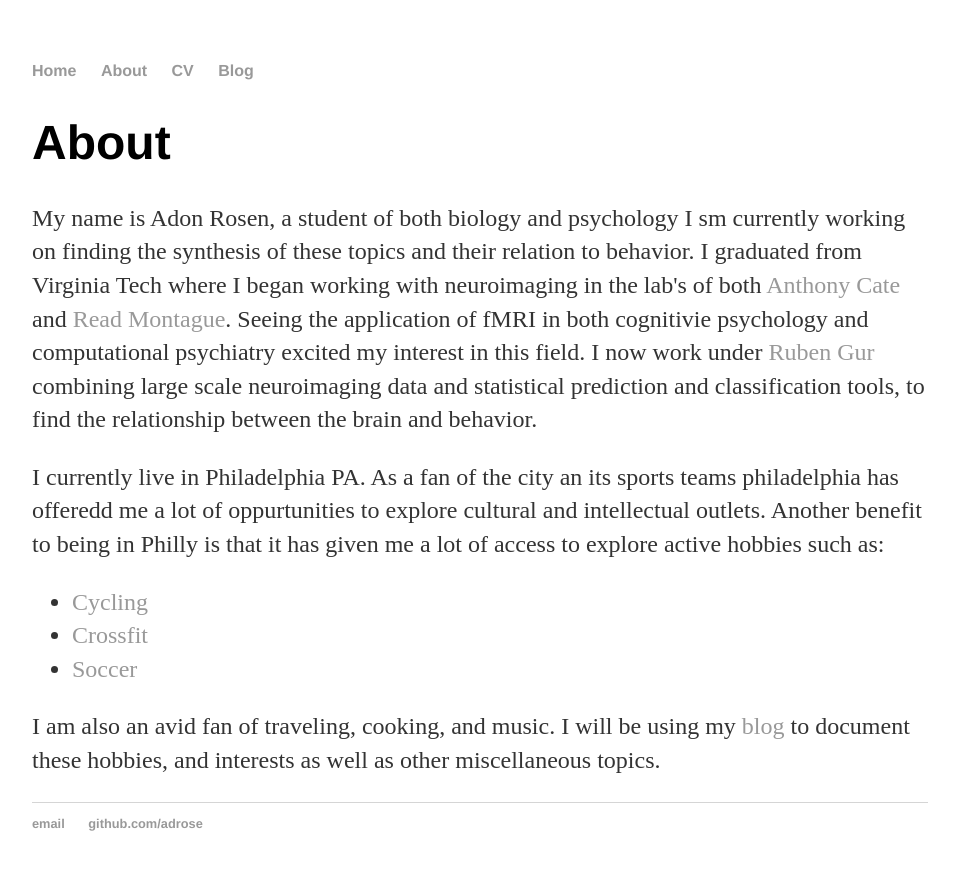
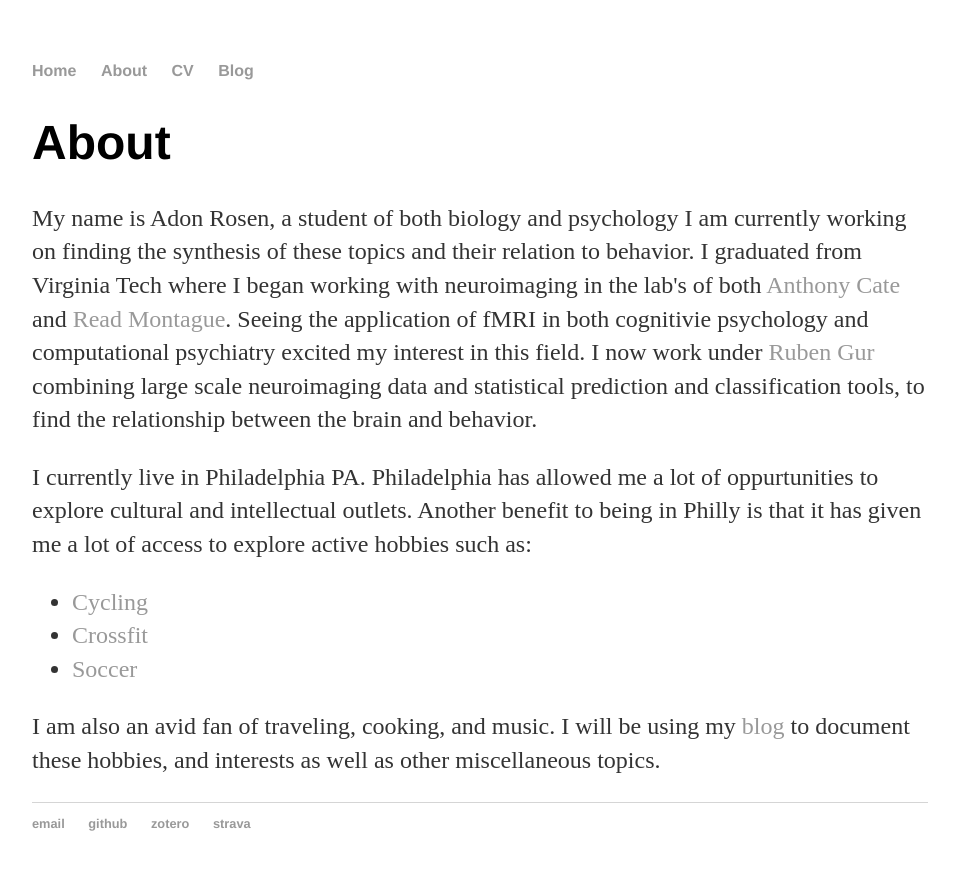
Before and after one commit to adrose/adrose.github.io, a Jekyll site: the page built from about/index.html, in a window 1280 px wide. Shown: the top 870 px of the page, without its empty margins (160-1115 px from the left). Built offline with Jekyll 4.4.1, drawn with Linux system fonts in a browser that asks for light colours.

```diff
--- a/_layouts/default.html
+++ b/_layouts/default.html
@@ -26,7 +26,9 @@
   <footer>
    <ul>
    <li><a href="mailto:adrose@mail.med.upenn.edu">email</a></li>
-   <li><a href="https://github.com/adrose">github.com/adrose</a></li>
+   <li><a href="https://github.com/adrose">github</a></li>
+   <li><a href="https://www.zotero.org/rosenad">zotero</a></li>
+   <li><a href="https://www.strava.com/athletes/15237851">strava</a></li>
    </ul>
   </footer>
   </body>
--- a/about/index.html
+++ b/about/index.html
@@ -5,9 +5,9 @@
 
 		<div class="about">
 			<h1>About</h1>
-			<p>My name is Adon Rosen, a student of both biology and psychology I sm currently working on finding the synthesis of these topics and their relation to behavior. I graduated from Virginia Tech where I began working with neuroimaging in the lab's of both <a href="https://scholar.google.com/citations?user=QsJ4vsIAAAAJ&hl=en">Anthony Cate</a> and <a href="https://scholar.google.com/citations?user=rjfj_8AAAAAJ&hl=en">Read Montague</a>. Seeing the application of fMRI in both cognitivie psychology and computational psychiatry excited my interest in this field. I now work under <a href="https://scholar.google.com/citations?user=s0c4v8MAAAAJ&hl=en">Ruben Gur</a> combining large scale neuroimaging data and statistical prediction and classification tools, to find the relationship between the brain and behavior.</p>
+			<p>My name is Adon Rosen, a student of both biology and psychology I am currently working on finding the synthesis of these topics and their relation to behavior. I graduated from Virginia Tech where I began working with neuroimaging in the lab's of both <a href="https://scholar.google.com/citations?user=QsJ4vsIAAAAJ&hl=en">Anthony Cate</a> and <a href="https://scholar.google.com/citations?user=rjfj_8AAAAAJ&hl=en">Read Montague</a>. Seeing the application of fMRI in both cognitivie psychology and computational psychiatry excited my interest in this field. I now work under <a href="https://scholar.google.com/citations?user=s0c4v8MAAAAJ&hl=en">Ruben Gur</a> combining large scale neuroimaging data and statistical prediction and classification tools, to find the relationship between the brain and behavior.</p>
 
-            <p>I currently live in Philadelphia PA. As a fan of the city an its sports teams philadelphia has offeredd me a lot of oppurtunities to explore cultural and intellectual outlets. Another benefit to being in Philly is that it has given me a lot of access to explore active hobbies such as: </p>
+            <p>I currently live in Philadelphia PA. Philadelphia has allowed me a lot of oppurtunities to explore cultural and intellectual outlets. Another benefit to being in Philly is that it has given me a lot of access to explore active hobbies such as: </p>
 
             <ul class="hobbies">
                 <li><a href="http://www.phillybikeclub.org/">Cycling</a></li>
```
Also changed, not shown: documents/brainImages/blankBrain.jpg (added), documents/brainImages/frontalBrain.jpg (added), documents/brainImages/parietalBrain.jpg (added), documents/brainImages/temporalBrain.jpg (added), 2 other files.
